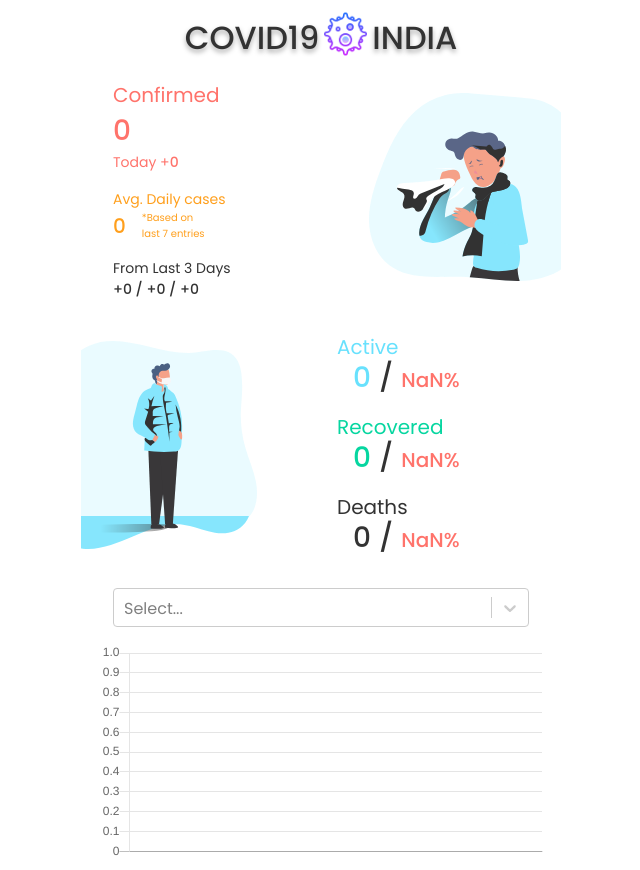
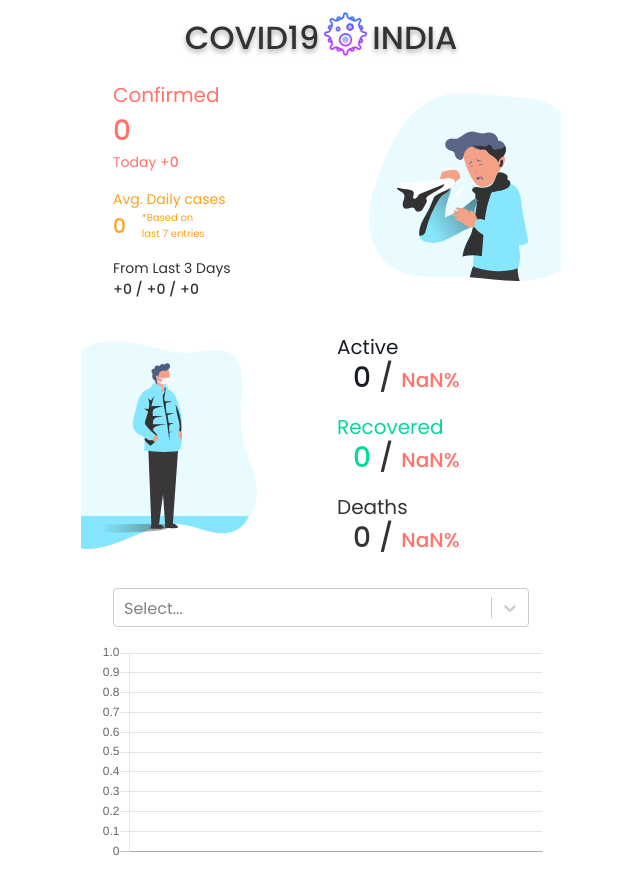
Before and after one commit to anubhab-code/CovidStatsIndia, a React app: page / in a window 1280 px wide. Shown: the top 870 px of the page, without its empty margins (319-959 px from the left). Built offline with nearby package versions, Linux system fonts and the light colour scheme; no server answers.

Commit message:
color pallette

```diff
--- a/src/App.css
+++ b/src/App.css
@@ -1,5 +1,4 @@
 @import url("https://fonts.googleapis.com/css2?family=Poppins:wght@400;500;600;700&display=swap");
-
 * {
     padding: 0;
     margin: 0;
@@ -12,14 +11,16 @@ body {
     --main-dark-color: #333333;
     --main-red-color: #ff736b;
     --main-orange-color: #ff9f1c;
-  --main-blue-color: #68e1fd;
+    --main-blue-color: #171c28;
     --main-green-color: #06d6a0;
     color: var(--main-dark-color);
     max-width: 480px;
     margin: auto;
 }
 
+
 /* Font weights */
+
 .regular {
     font-weight: 400;
 }
@@ -28,7 +29,9 @@ body {
     font-weight: 500;
 }
 
+
 /* Font Size */
+
 h3 {
     font-size: 28px;
 }
@@ -49,7 +52,9 @@ p {
     font-size: 10px;
 }
 
+
 /* Header */
+
 header {
     padding-top: 10px;
     padding-bottom: 15px;
@@ -64,7 +69,9 @@ header h1 {
     text-shadow: 0 2.5px 5px #aaa;
 }
 
+
 /* Main Section */
+
 .main-section {
     display: flex;
     justify-content: space-between;
@@ -95,7 +102,9 @@ header h1 {
     margin-left: 1rem;
 }
 
+
 /* Secondary Section */
+
 .sec-section {
     display: flex;
     justify-content: space-between;
@@ -133,9 +142,12 @@ header h1 {
     padding-right: 0.5rem;
 }
 
+
 /* Typograhy */
 
+
 /* Main Blue Color */
+
 .sec-section .info .active .main {
     color: var(--main-blue-color);
 }
@@ -144,7 +156,9 @@ header h1 {
     color: var(--main-red-color);
 }
 
+
 /* Main Green Color */
+
 .sec-section .info .recovered .main {
     color: var(--main-green-color);
 }
@@ -153,7 +167,9 @@ header h1 {
     color: var(--main-red-color);
 }
 
+
 /* Main Deaths Color */
+
 .sec-section .info .deaths .sec {
     color: var(--main-red-color);
 }
@@ -166,7 +182,9 @@ header h1 {
     margin-bottom: 1rem;
 }
 
+
 /* Select */
+
 .select {
     margin: 1rem 2rem;
 }
@@ -180,7 +198,9 @@ header h1 {
     margin: 1rem;
 }
 
+
 /* Footer Section */
+
 footer {
     display: flex;
     justify-content: space-between;
@@ -188,7 +208,9 @@ footer {
     padding: 0 2rem;
 }
 
+
 /* Footer Left Section */
+
 footer .left-info {
     display: flex;
     justify-content: flex-start;
@@ -207,7 +229,9 @@ footer .left-info .profile {
     margin-right: 0.5rem;
 }
 
+
 /* Footer right Section */
+
 footer .right-info {
     display: flex;
     justify-content: flex-end;
```
Lines whose indentation alone changed are shown as unchanged.
